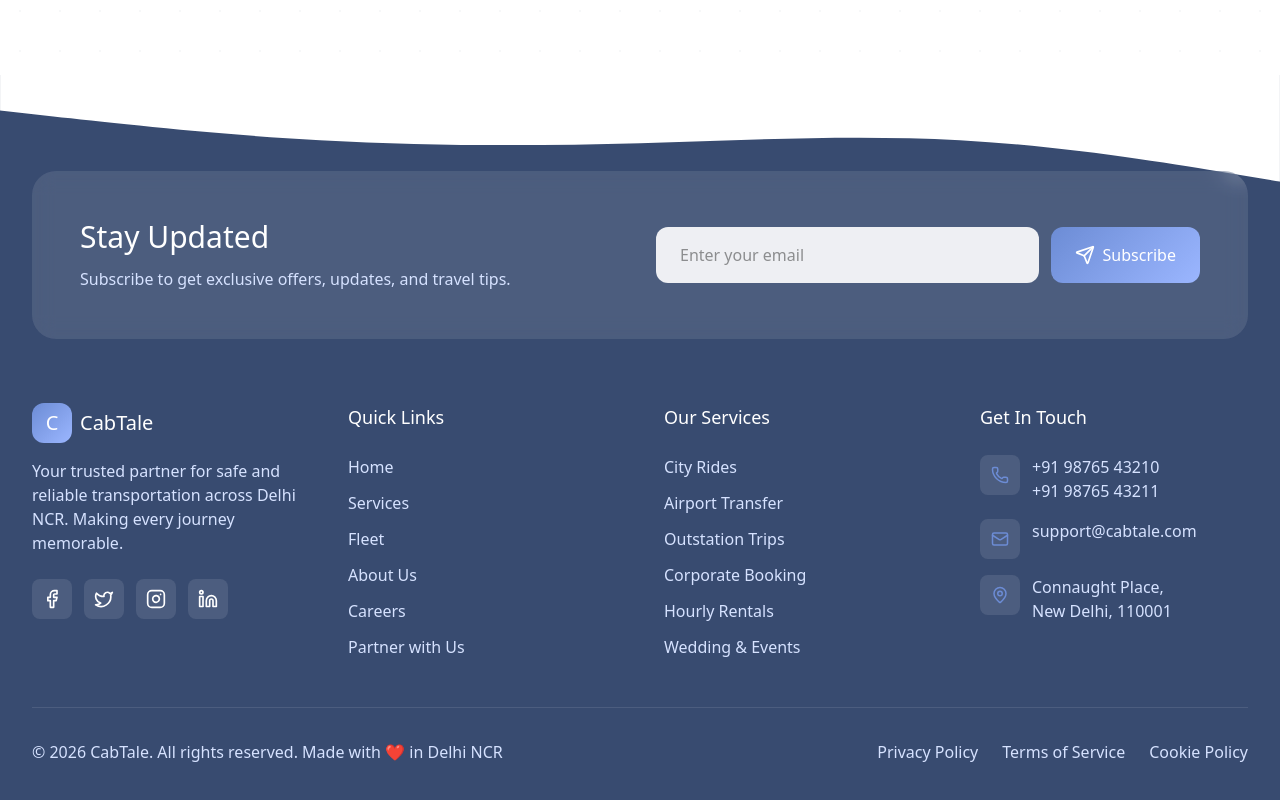
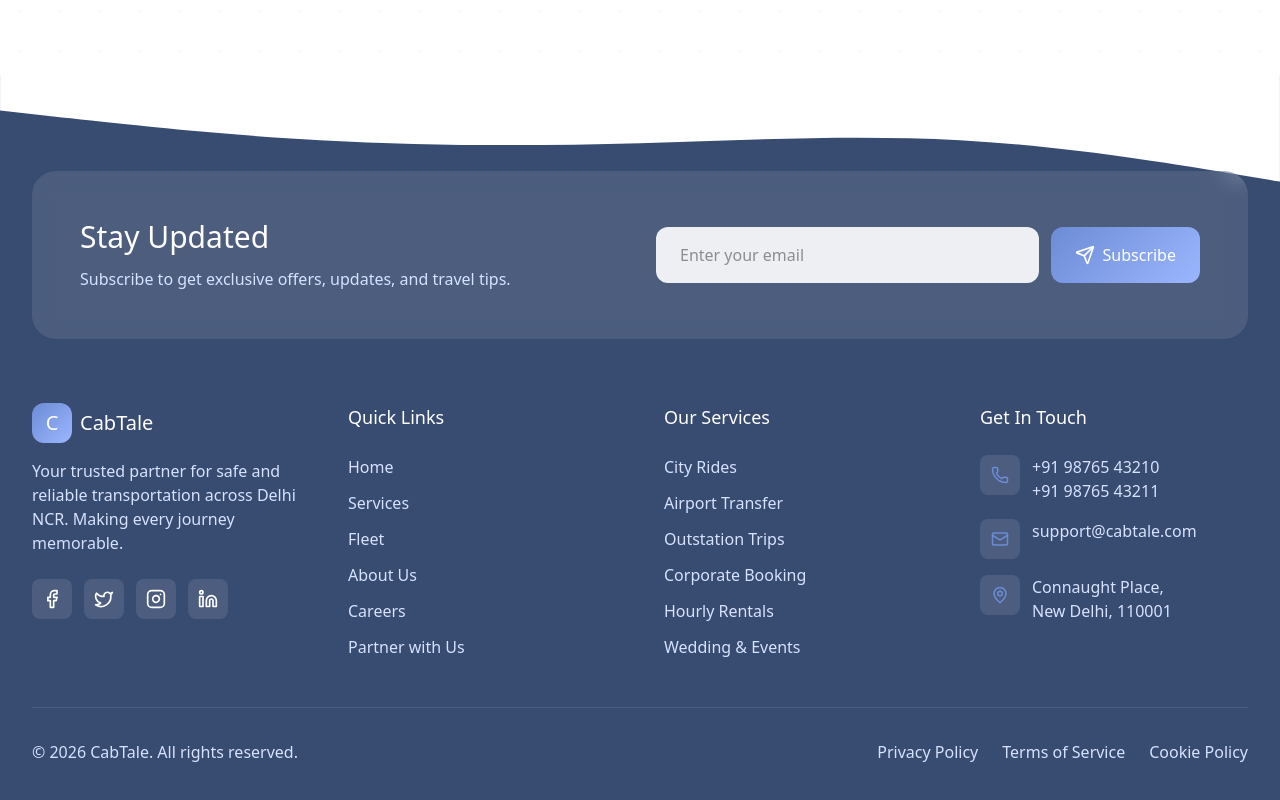
Before and after one commit to Nikhilpancholi/cab-tale, a React (Vite) app: page / in a window 1280 px wide. Shown: the part 6535-7335 px from the top of the page. Built offline with nearby package versions, Linux system fonts and the light colour scheme.

Commit message:
footer changes

```diff
--- a/src/components/Footer.jsx
+++ b/src/components/Footer.jsx
@@ -176,7 +176,7 @@ export function Footer() {
           style={{ borderColor: 'rgba(255, 255, 255, 0.1)' }}
         >
           <p style={{ color: 'var(--cabtale-light-periwinkle)' }}>
-            © 2026 CabTale. All rights reserved. Made with ❤️ in Delhi NCR
+            © 2026 CabTale. All rights reserved.
           </p>
           <div className="flex gap-6">
             <a
```
